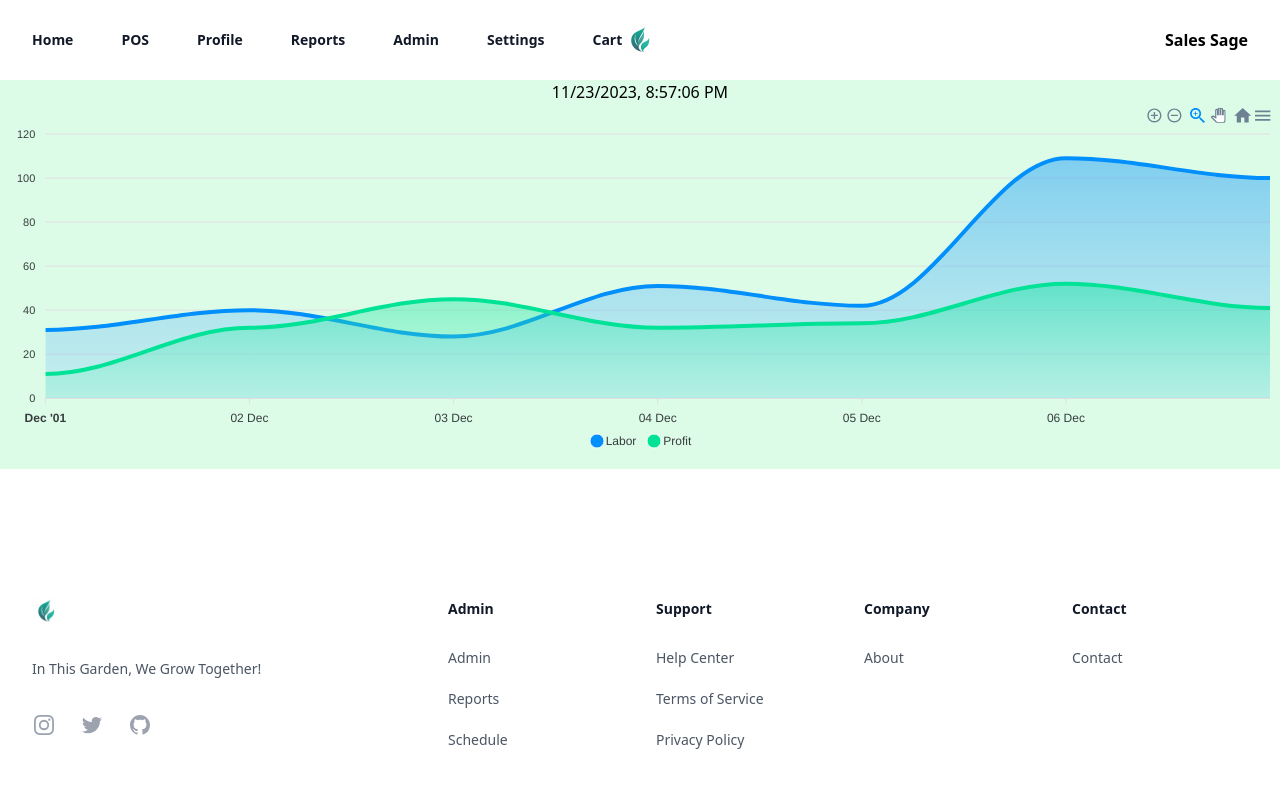
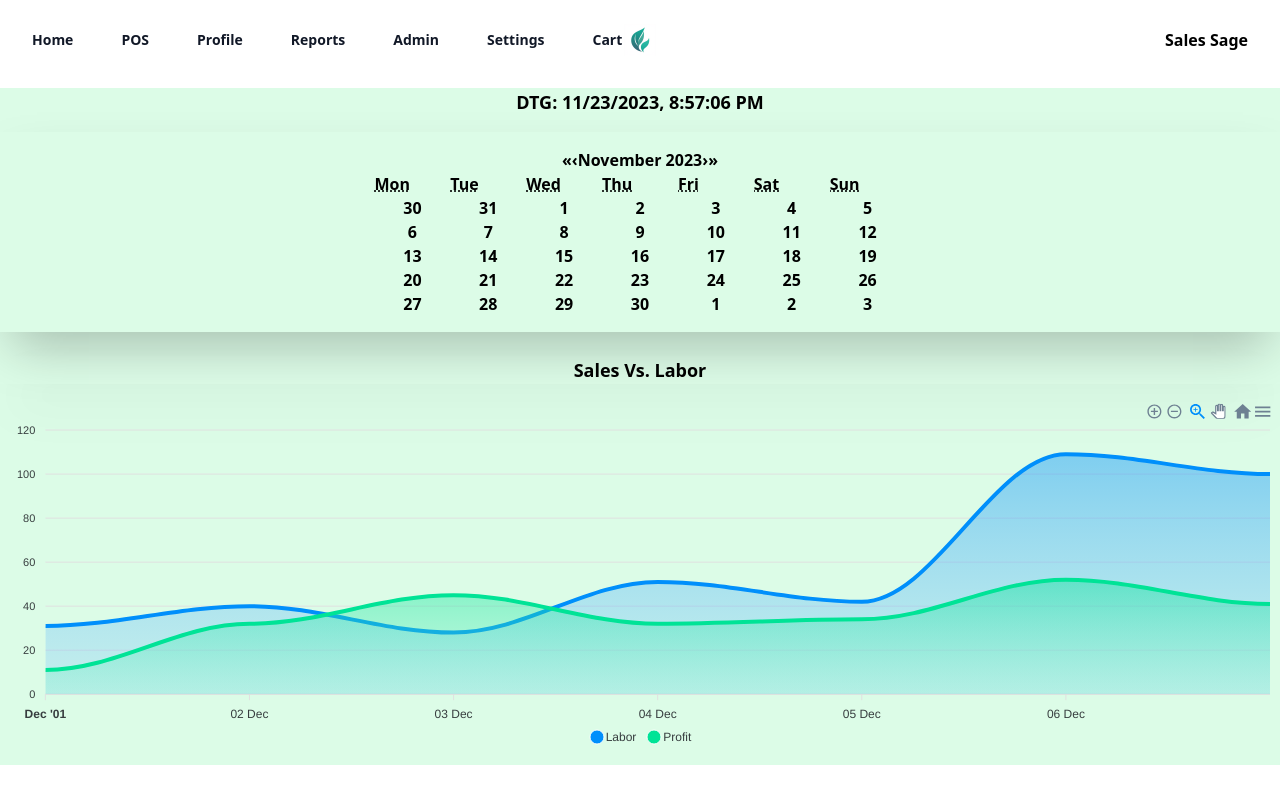
Before and after one commit to logankrieger317/SalesSage, a React (Vite) app: page /home in a window 1280 px wide. Shown: the top 800 px of the page. Built offline with nearby package versions, Linux system fonts and the light colour scheme; a web font is replaced by a local one.

Commit message:
Styling on Home Page for Calendar+Chart

```diff
--- a/src/Components/Home.jsx
+++ b/src/Components/Home.jsx
@@ -1,7 +1,8 @@
 import React, { useState } from "react";
 import Header from "./Header";
 import Footer from "./Footer";
-import Calendar from "./Calendar";
+// import Calendar from "./Calendar";
+import Calendar from "react-calendar";
 import Charts from "./Charts";
 
 
@@ -17,14 +18,17 @@ const Home = () => {
       <Header />
       <p></p>
       <div className="bg-green-100  ">
-        <h5 className="text-2lg text-center ">{getCurrentDate()}</h5>
+        <h5 className="text-2lg text-center text-lg font-bold mt-2 mb-2">DTG: {getCurrentDate()}</h5>
         <div className="flex flex-col flex-wrap item-center justify-center w-100%  ">
-        {/* <Calendar/> */}
-
-
+        <Calendar className="flex items-center flex-col justify-center p-4 mb-2 mt-2 font-bold shadow-2xl"/>
+        </div>
+        <div className=" font-bold text-lg" >
+        <h1 className=" flex items-center justify-center mb-4 mt-4 shadow-2xl ">Sales Vs. Labor</h1>
         <Charts  />
         </div>
       </div>
+      {/* </div> */}
+
       <Footer />
     </>
   );
```
